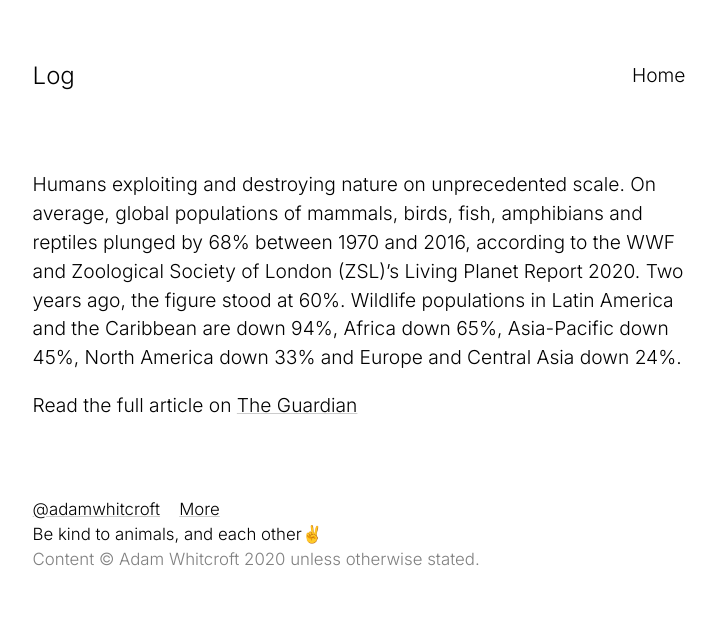
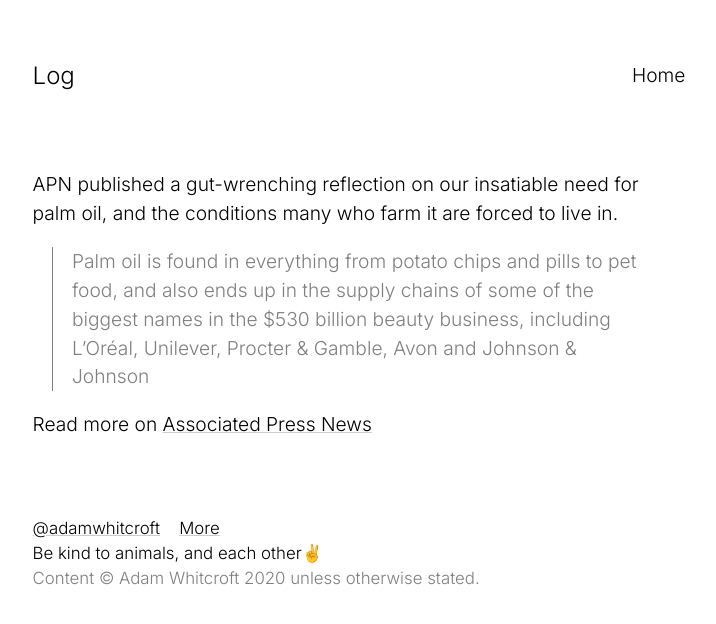
Before and after one commit to AdamWhitcroft/adamwhitcroft.github.io, a Jekyll site: the page built from _posts/2020-11-19-log.md, in a window 1280 px wide. Shown: the top 624 px of the page, without its empty margins (281-997 px from the left). Built offline with Jekyll 4.4.1, drawn with Linux system fonts in a browser that asks for light colours; our own code applies the rules of GitHub Pages for plain Markdown files.

Commit message:
new post, and some edits

```diff
--- /dev/null
+++ b/_posts/2020-11-19-log.md
@@ -0,0 +1,9 @@
+---
+permalink: /more.html
+---
+
+APN published a gut-wrenching reflection on our insatiable need for palm oil, and the conditions many who farm it are forced to live in.
+
+> Palm oil is found in everything from potato chips and pills to pet food, and also ends up in the supply chains of some of the biggest names in the \$530 billion beauty business, including L’Oréal, Unilever, Procter & Gamble, Avon and Johnson & Johnson
+
+Read more on [Associated Press News](https://apnews.com/article/palm-oil-abuse-investigation-cosmetics-2a209d60c42bf0e8fcc6f8ea6daa11c7)
```
Also changed, not shown: _posts/2020-01-18-log.md (+1 -1 lines), _posts/2020-06-17-log.md (+1 -1 lines).
